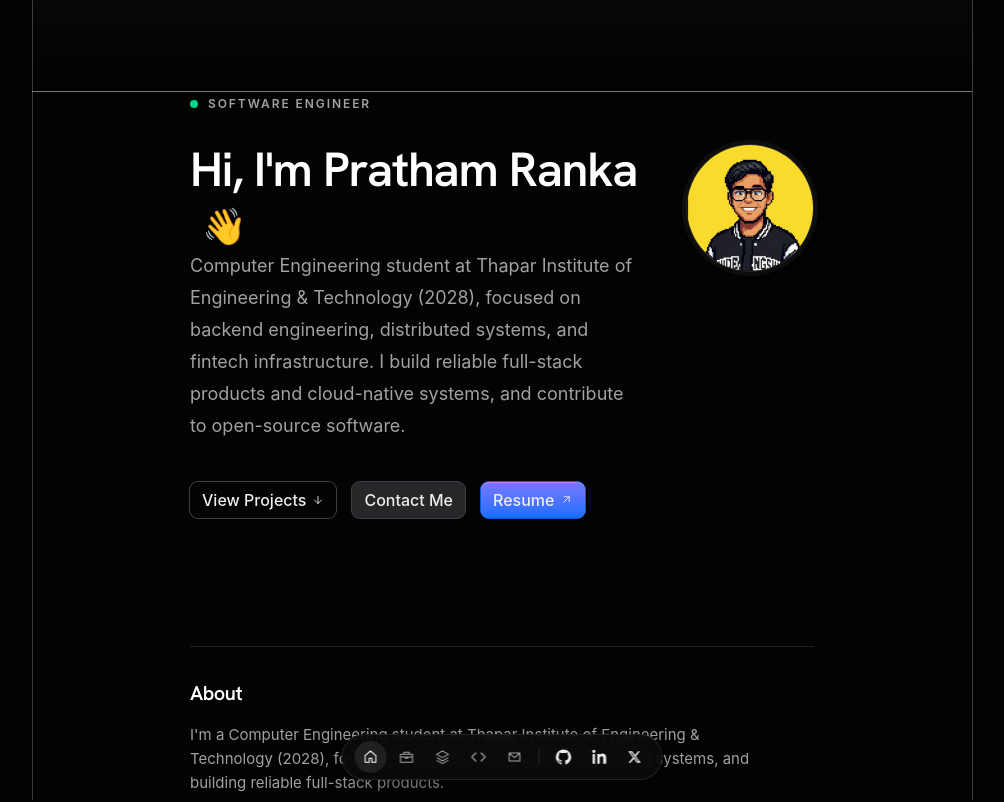
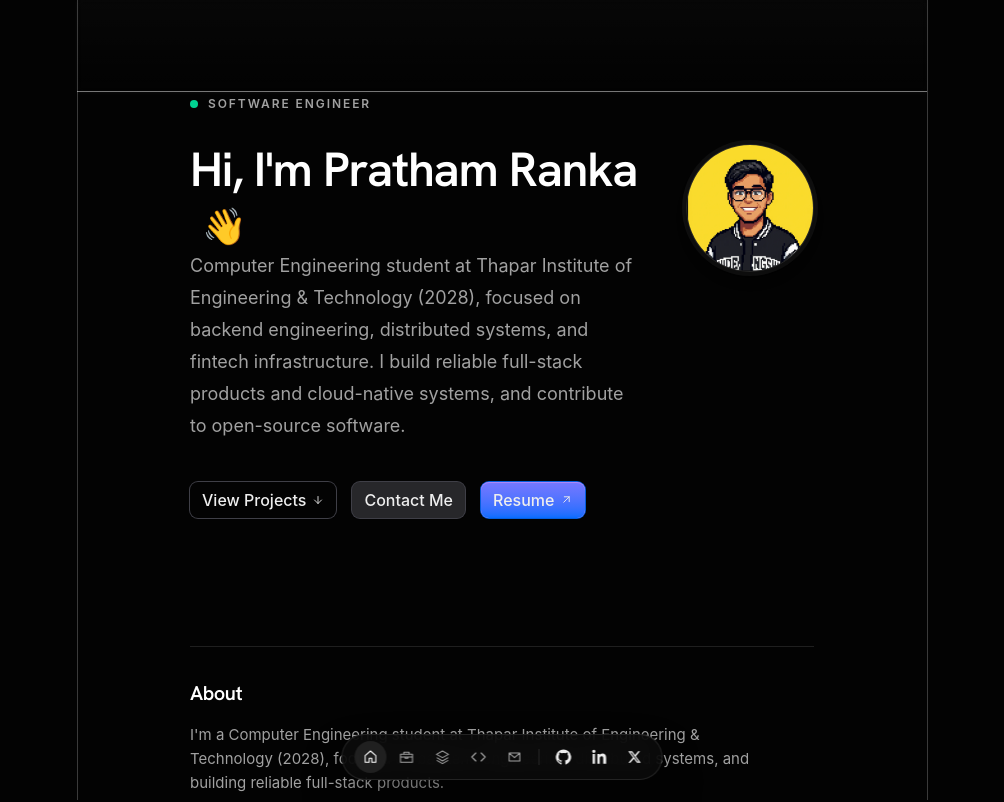
Before and after one commit to PrathamRanka/Pratham-Portfolio-Website, a Next.js app: page / in a window 1280 px wide. Shown: the top 802 px of the page, without its empty margins (138-1142 px from the left). Built offline with nearby package versions, Linux system fonts and the light colour scheme.

Commit message:
fixed length

```diff
--- a/src/app/globals.css
+++ b/src/app/globals.css
@@ -230,7 +230,7 @@ button:focus-visible {
 }
 
 .viewport-guides {
-  --frame-w: 940px; /* gap between rails; content card is ~860px */
+  --frame-w: 850px; /* gap between rails; content card is ~860px */
   position: fixed;
   inset: 0;
   pointer-events: none;
```
